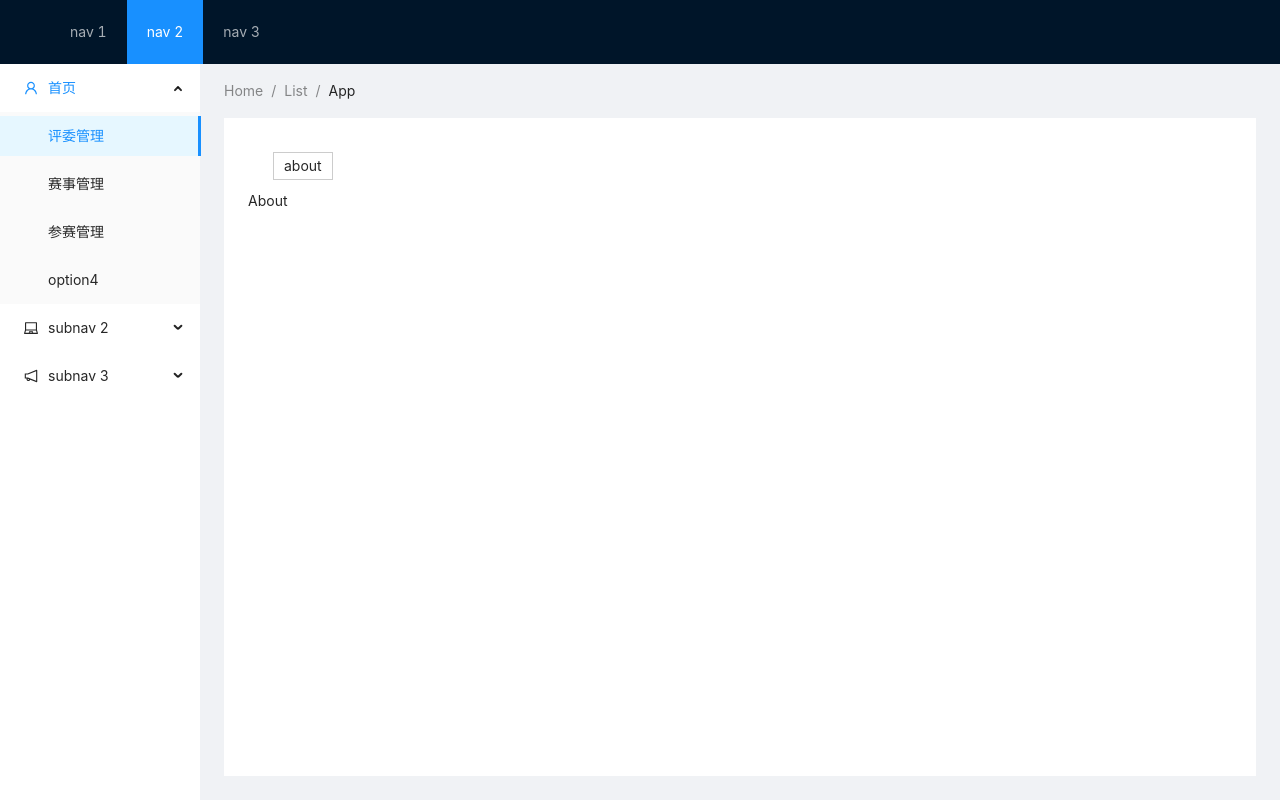
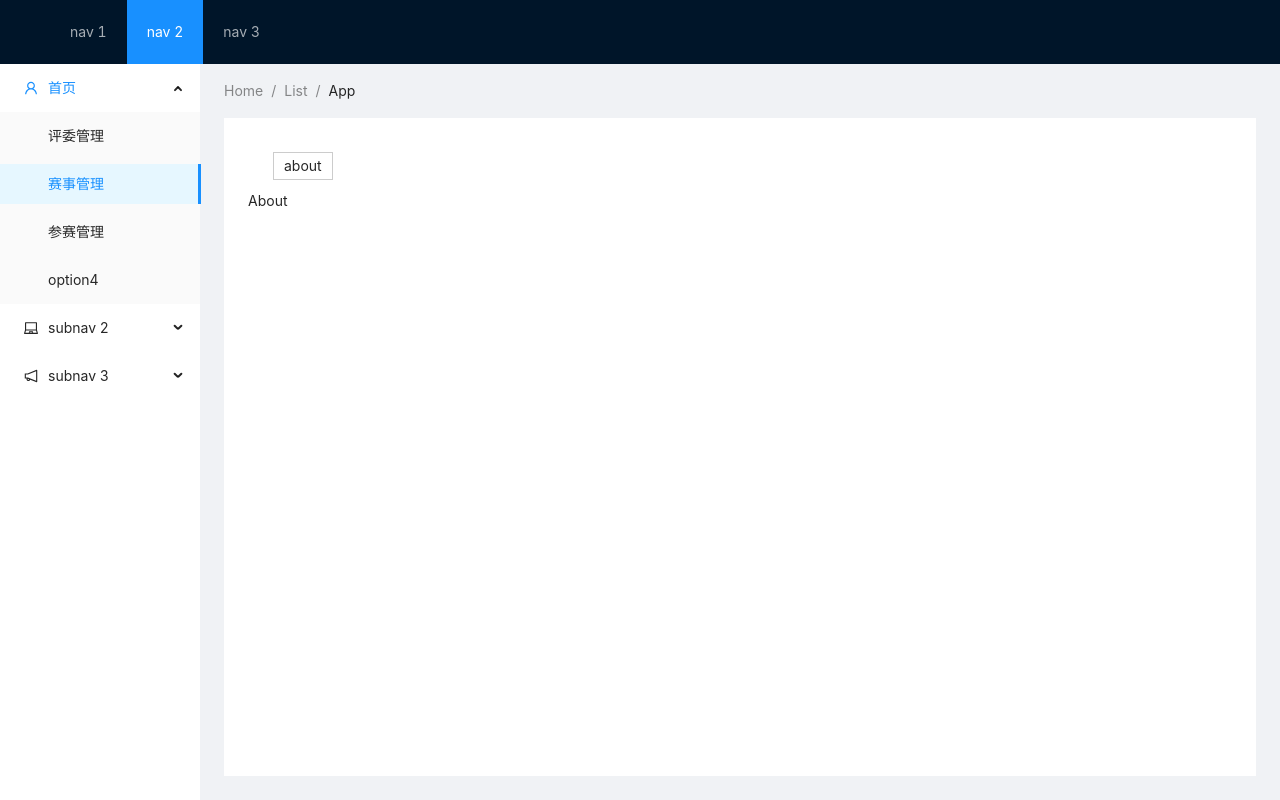
Before and after one commit to dhj99116/web94, a React (Create React App) app: page /about in a window 1280 px wide. Built offline with nearby package versions, Linux system fonts and the light colour scheme; sample sign-in values are in the browser's storage.

Commit message:
'侧边栏路由默认联动'

```diff
--- a/src/components/Sec.js
+++ b/src/components/Sec.js
@@ -47,6 +47,11 @@ class Sec extends Component {
   }
   render() {
     const {list} =this.state
+    let pathname=this.props.location.pathname
+    if(pathname==='/'){
+      pathname='/home'
+    }
+    console.log(pathname)
     return (
       <Layout style={{ width: '100%', height: '100%' }}>
         <Header className="header">
@@ -61,20 +66,20 @@ class Sec extends Component {
           <Sider width={200} className="site-layout-background">
             <Menu
               mode="inline"
-              defaultSelectedKeys={['1']}
+              defaultSelectedKeys={[pathname]}
               defaultOpenKeys={['sub1']}
               style={{ height: '100%', borderRight: 0 }}
             >
               <SubMenu key="sub1" icon={<UserOutlined />} title="首页">
-                <Menu.Item key="1">
+                <Menu.Item key="/home">
                   <NavLink to='/home' onClick={() => this.fun1('/home')}>评委管理</NavLink>
 
                 </Menu.Item>
-                <Menu.Item key="2">
+                <Menu.Item key="/about">
                   <NavLink to='/about' onClick={() => this.fun1('/about')}>赛事管理</NavLink>
 
                 </Menu.Item>
-                <Menu.Item key="3">
+                <Menu.Item key="/list">
                   <NavLink to='/list' onClick={() => this.fun1('/list')}>参赛管理</NavLink>
 
                 </Menu.Item>
```
